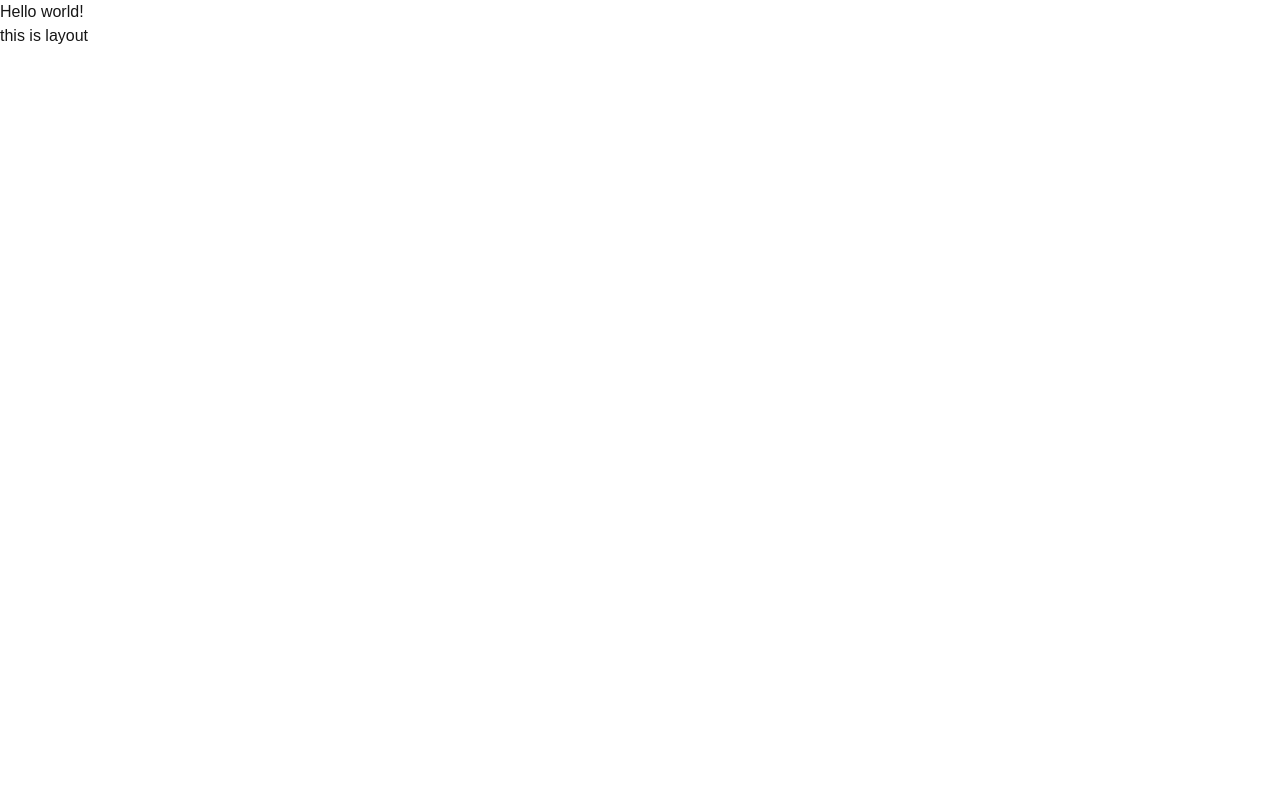
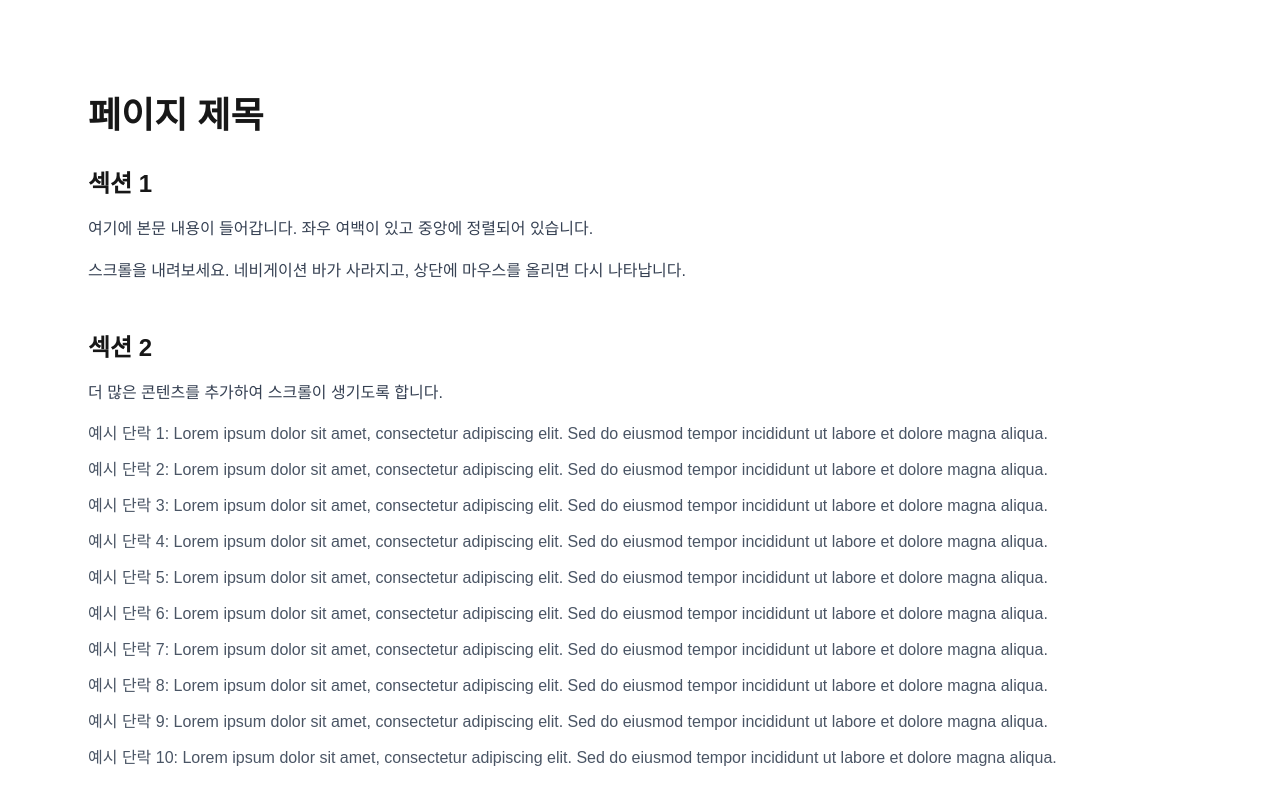
Before and after one commit to yjin982/portfolio, a Next.js app: page /about in a window 1280 px wide. Shown: the top 800 px of the page. Built offline with nearby package versions, Linux system fonts and the light colour scheme.

Commit message:
[feature] add layout, scroll to top btn

```diff
--- a/app/about/layout.tsx
+++ b/app/about/layout.tsx
@@ -1,12 +1,18 @@
+import NavBar from "@/components/nav-bar";
+import Footer from "@/components/footer";
+import ScrollToTop from "@/components/scroll-to-top";
+
 export default function AboutLayout({
   children,
 }: Readonly<{
   children: React.ReactNode;
 }>) {
   return (
-    <div>
+    <div className="min-h-screen flex flex-col">
+      <NavBar />
       {children}
-      <div>this is layout</div>
+      <ScrollToTop />
+      <Footer />
     </div>
   );
 }
--- a/app/about/page.tsx
+++ b/app/about/page.tsx
@@ -1,3 +1,38 @@
+"use client";
+
 export default function About() {
-  return <h1>Hello world!</h1>;
+  return (
+    <div>
+      {/* 메인 콘텐츠 */}
+      <main className="flex-1 max-w-6xl w-full mx-auto px-6 py-24">
+        <h1 className="text-4xl font-bold mb-8">페이지 제목</h1>
+
+        <section className="mb-12">
+          <h2 className="text-2xl font-semibold mb-4">섹션 1</h2>
+          <p className="text-gray-700 leading-relaxed mb-4">
+            여기에 본문 내용이 들어갑니다. 좌우 여백이 있고 중앙에 정렬되어
+            있습니다.
+          </p>
+          <p className="text-gray-700 leading-relaxed">
+            스크롤을 내려보세요. 네비게이션 바가 사라지고, 상단에 마우스를
+            올리면 다시 나타납니다.
+          </p>
+        </section>
+
+        <section className="mb-12">
+          <h2 className="text-2xl font-semibold mb-4">섹션 2</h2>
+          <p className="text-gray-700 leading-relaxed mb-4">
+            더 많은 콘텐츠를 추가하여 스크롤이 생기도록 합니다.
+          </p>
+          {[...Array(10)].map((_, i) => (
+            <p key={i} className="text-gray-600 mb-3">
+              예시 단락 {i + 1}: Lorem ipsum dolor sit amet, consectetur
+              adipiscing elit. Sed do eiusmod tempor incididunt ut labore et
+              dolore magna aliqua.
+            </p>
+          ))}
+        </section>
+      </main>
+    </div>
+  );
 }
--- /dev/null
+++ b/app/components/footer.tsx
@@ -0,0 +1,11 @@
+"use client";
+
+export default function Footer() {
+  return (
+    <footer className="bg-gray-100 border-t border-gray-200">
+      <div className="max-w-6xl mx-auto px-6 py-6 text-center text-gray-600 text-sm">
+        ©2025 JeongYuJin. All Rights Reserved.
+      </div>
+    </footer>
+  );
+}
--- /dev/null
+++ b/app/components/nav-bar.tsx
@@ -0,0 +1,5 @@
+"use client";
+
+export default function NavBar() {
+  return <div></div>;
+}
--- /dev/null
+++ b/app/components/scroll-to-top.tsx
@@ -0,0 +1,42 @@
+"use client";
+
+import { useEffect, useState } from "react";
+import { ChevronUp } from "lucide-react";
+
+export default function ScrollToTop() {
+  const [isButtonVisible, setIsButtonVisible] = useState(false);
+
+  useEffect(() => {
+    const handleScroll = () => {
+      const currentScrollY = window.scrollY;
+
+      if (currentScrollY > 100) {
+        setIsButtonVisible(true);
+      } else {
+        setIsButtonVisible(false);
+      }
+    };
+
+    window.addEventListener("scroll", handleScroll);
+    return () => window.removeEventListener("scroll", handleScroll);
+  }, []);
+
+  const scrollToTop = () => {
+    window.scrollTo({
+      top: 0,
+      behavior: "smooth",
+    });
+  };
+
+  return (
+    <div>
+      <button
+        className={`fixed right-10 bottom-5 bg-gray-800 text-white px-4 py-2 rounded-full shadow-lg hover:bg-gray-700 transition-all duration-300
+            ${isButtonVisible ? "opacity-100" : "opacity-0"}`}
+        onClick={scrollToTop}
+      >
+        <ChevronUp />
+      </button>
+    </div>
+  );
+}
--- a/package.json
+++ b/package.json
@@ -10,6 +10,8 @@
     "lint:fix": "eslint --fix"
   },
   "dependencies": {
+    "@vercel/postgres": "^0.10.0",
+    "lucide-react": "^0.553.0",
     "next": "16.0.3",
     "react": "19.2.0",
     "react-dom": "19.2.0"
--- a/tsconfig.json
+++ b/tsconfig.json
@@ -13,7 +13,6 @@
     "isolatedModules": true,
     "jsx": "react-jsx",
     "incremental": true,
-    "baseUrl": "",
     "plugins": [
       {
         "name": "next"
@@ -21,9 +20,7 @@
     ],
     "paths": {
       "@/*": ["./*"],
-      "@/components": ["./app/components/*"],
-      "@/layouts": ["./app/layouts/*"],
-      "@/pages": ["./app/pages/*"]
+      "@/components/*": ["./app/components/*"]
     }
   },
   "include": [
```
Also changed, not shown: 1 other file (tests, documents, lock files or other folders).
